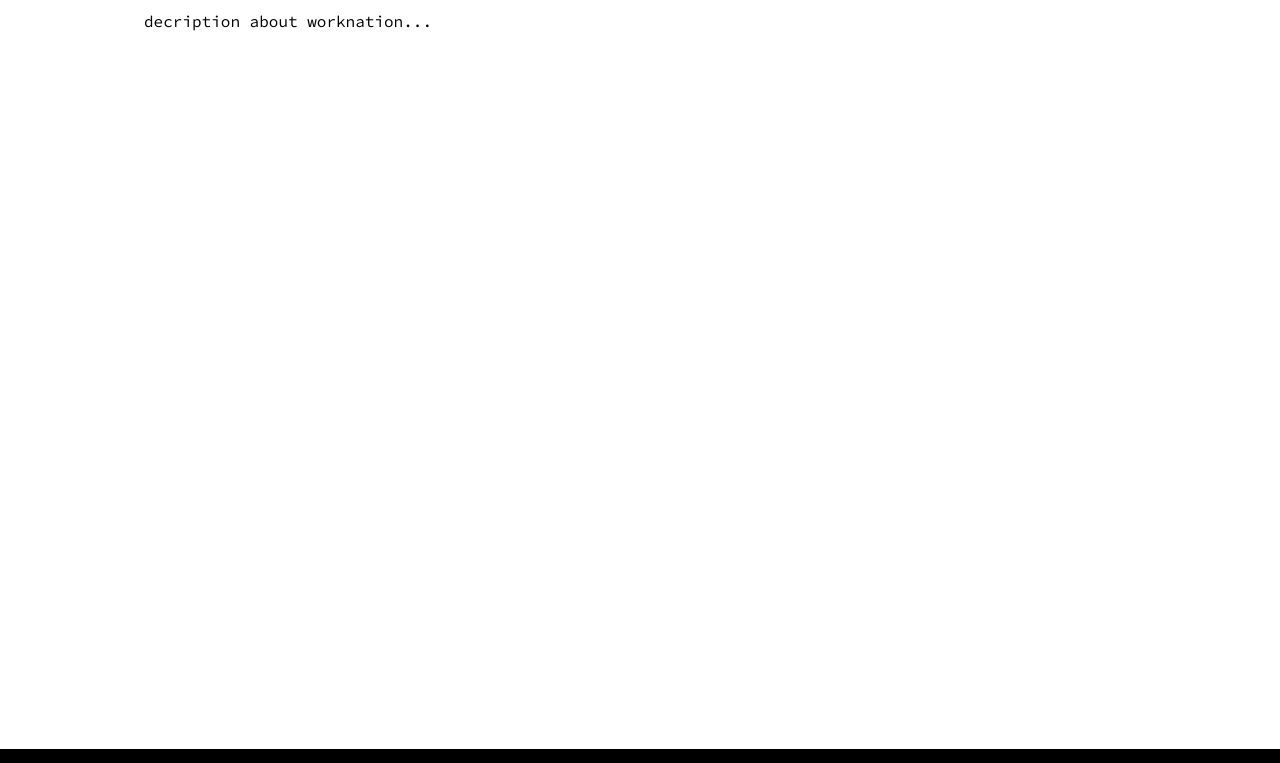
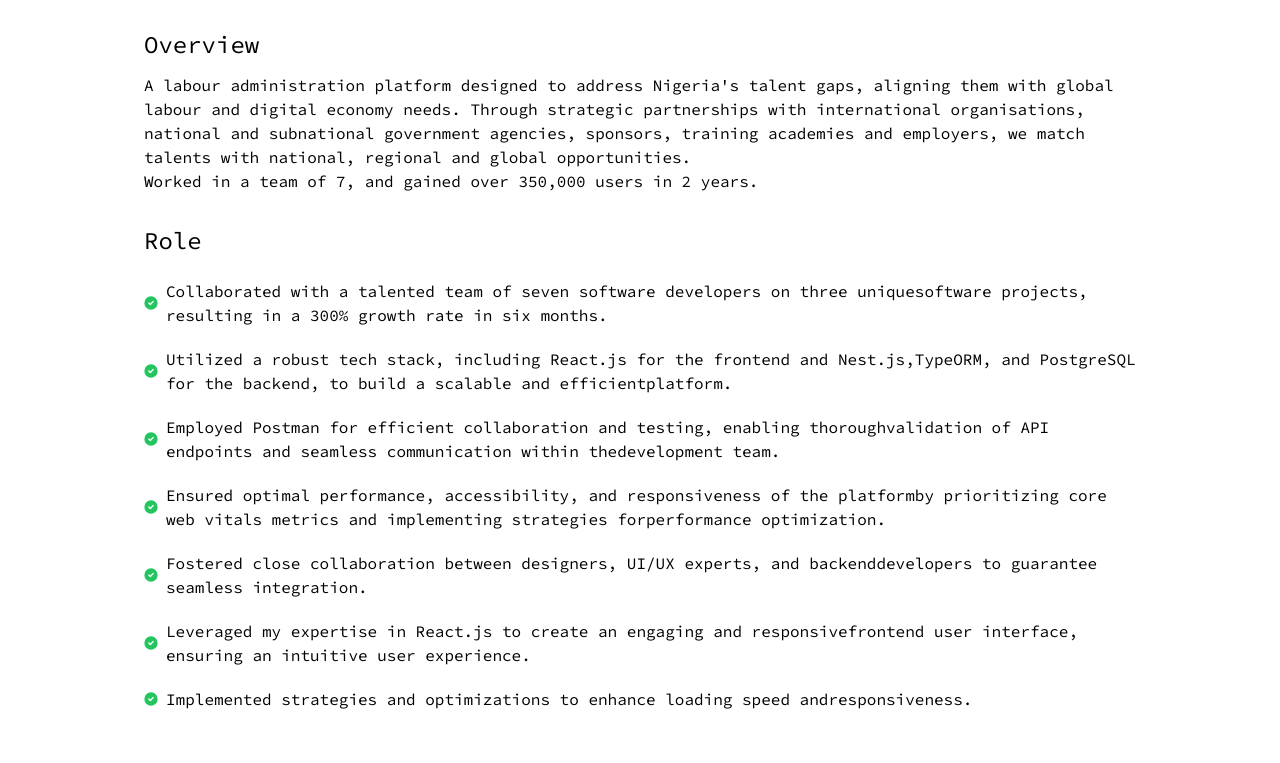
Before and after one commit to benjaminsanga/theebenjaminsanga, a plain HTML site: page projects/worknation.html in a window 1280 px wide. Shown: the part 243-1006 px from the top of the page. Drawn offline with nearby package versions, Linux system fonts and the light colour scheme.

Commit message:
updated worknation project

```diff
--- a/css/styles.css
+++ b/css/styles.css
@@ -48,3 +48,7 @@ nav a:hover {
   background-repeat: no-repeat;
   background-position: center;
 }
+
+.roles li {
+  margin: 10px 0;
+}
--- a/projects/worknation.html
+++ b/projects/worknation.html
@@ -15,7 +15,7 @@
 <body>
   <nav>
     <div class="max-w-screen-xl flex flex-wrap items-center justify-between mx-auto p-4">
-      <a href="https://flowbite.com/" class="flex items-center space-x-3 rtl:space-x-reverse">
+      <a href="/" class="flex items-center space-x-3 rtl:space-x-reverse">
           <span class="self-center text-2xl font-semibold whitespace-nowrap dark:text-white">Benjamin Sanga</span>
       </a>
       <button data-collapse-toggle="navbar-default" type="button" class="inline-flex items-center p-2 w-10 h-10 justify-center text-sm text-gray-500 rounded-lg md:hidden hover:bg-gray-100 focus:outline-none focus:ring-2 focus:ring-gray-200 dark:text-gray-400 dark:hover:bg-gray-700 dark:focus:ring-gray-600" aria-controls="navbar-default" aria-expanded="false">
@@ -35,10 +35,65 @@
       </div>
     </div>
   </nav>
-  <div class="h-screen my-16 mx-36">
-    <p>PROJECT</p>
-    <h2 class="text-3xl my-8">WorkNation</h2>
-    <p>decription about worknation...</p>
+  <div class=" my-16 mx-36">
+    <div>
+      <p>PROJECT</p>
+      <h2 class="text-3xl mt-8">WorkNation</h2>
+      <p class="mb-8 font-thin text-sm">22 September, 2022</p>
+    </div>
+    <div>
+      <h4 class="text-2xl mb-3">Overview</h4>
+      <p class="mb-8">
+        A labour administration platform designed to address Nigeria's talent gaps, aligning them with global labour and digital economy needs. Through strategic partnerships with international organisations, national and subnational government agencies, sponsors, training academies and employers, we match talents with national, regional and global opportunities.<br/>
+        Worked in a team of 7, and gained over 350,000 users in 2 years.
+      </p>
+      <h4 class="text-2xl mb-3">Role</h4>
+      <ul class="flex-col mb-8 roles">
+        <li class="flex items-center">
+          <svg class="w-3.5 h-3.5 me-2 text-green-500 dark:text-green-400 flex-shrink-0" aria-hidden="true" xmlns="http://www.w3.org/2000/svg" fill="currentColor" viewBox="0 0 20 20">
+              <path d="M10 .5a9.5 9.5 0 1 0 9.5 9.5A9.51 9.51 0 0 0 10 .5Zm3.707 8.207-4 4a1 1 0 0 1-1.414 0l-2-2a1 1 0 0 1 1.414-1.414L9 10.586l3.293-3.293a1 1 0 0 1 1.414 1.414Z"/>
+          </svg>
+          Collaborated with a talented team of seven software developers on three uniquesoftware projects, resulting in a 300% growth rate in six months.
+        </li>
+        <li class="flex items-center">
+          <svg class="w-3.5 h-3.5 me-2 text-green-500 dark:text-green-400 flex-shrink-0" aria-hidden="true" xmlns="http://www.w3.org/2000/svg" fill="currentColor" viewBox="0 0 20 20">
+              <path d="M10 .5a9.5 9.5 0 1 0 9.5 9.5A9.51 9.51 0 0 0 10 .5Zm3.707 8.207-4 4a1 1 0 0 1-1.414 0l-2-2a1 1 0 0 1 1.414-1.414L9 10.586l3.293-3.293a1 1 0 0 1 1.414 1.414Z"/>
+          </svg>
+          Utilized a robust tech stack, including React.js for the frontend and Nest.js,TypeORM, and PostgreSQL for the backend, to build a scalable and efficientplatform.
+        </li>
+        <li class="flex items-center">
+          <svg class="w-3.5 h-3.5 me-2 text-green-500 dark:text-green-400 flex-shrink-0" aria-hidden="true" xmlns="http://www.w3.org/2000/svg" fill="currentColor" viewBox="0 0 20 20">
+              <path d="M10 .5a9.5 9.5 0 1 0 9.5 9.5A9.51 9.51 0 0 0 10 .5Zm3.707 8.207-4 4a1 1 0 0 1-1.414 0l-2-2a1 1 0 0 1 1.414-1.414L9 10.586l3.293-3.293a1 1 0 0 1 1.414 1.414Z"/>
+          </svg>
+          Employed Postman for efficient collaboration and testing, enabling thoroughvalidation of API endpoints and seamless communication within thedevelopment team.
+        </li>
+        <li class="flex items-center">
+          <svg class="w-3.5 h-3.5 me-2 text-green-500 dark:text-green-400 flex-shrink-0" aria-hidden="true" xmlns="http://www.w3.org/2000/svg" fill="currentColor" viewBox="0 0 20 20">
+              <path d="M10 .5a9.5 9.5 0 1 0 9.5 9.5A9.51 9.51 0 0 0 10 .5Zm3.707 8.207-4 4a1 1 0 0 1-1.414 0l-2-2a1 1 0 0 1 1.414-1.414L9 10.586l3.293-3.293a1 1 0 0 1 1.414 1.414Z"/>
+          </svg>
+          Ensured optimal performance, accessibility, and responsiveness of the platformby prioritizing core web vitals metrics and implementing strategies forperformance optimization.
+        </li>
+        <li class="flex items-center">
+          <svg class="w-3.5 h-3.5 me-2 text-green-500 dark:text-green-400 flex-shrink-0" aria-hidden="true" xmlns="http://www.w3.org/2000/svg" fill="currentColor" viewBox="0 0 20 20">
+              <path d="M10 .5a9.5 9.5 0 1 0 9.5 9.5A9.51 9.51 0 0 0 10 .5Zm3.707 8.207-4 4a1 1 0 0 1-1.414 0l-2-2a1 1 0 0 1 1.414-1.414L9 10.586l3.293-3.293a1 1 0 0 1 1.414 1.414Z"/>
+          </svg>
+          Fostered close collaboration between designers, UI/UX experts, and backenddevelopers to guarantee seamless integration.
+        </li>
+        <li class="flex items-center">
+          <svg class="w-3.5 h-3.5 me-2 text-green-500 dark:text-green-400 flex-shrink-0" aria-hidden="true" xmlns="http://www.w3.org/2000/svg" fill="currentColor" viewBox="0 0 20 20">
+              <path d="M10 .5a9.5 9.5 0 1 0 9.5 9.5A9.51 9.51 0 0 0 10 .5Zm3.707 8.207-4 4a1 1 0 0 1-1.414 0l-2-2a1 1 0 0 1 1.414-1.414L9 10.586l3.293-3.293a1 1 0 0 1 1.414 1.414Z"/>
+          </svg>
+          Leveraged my expertise in React.js to create an engaging and responsivefrontend user interface, ensuring an intuitive user experience.
+        </li>
+        <li class="flex items-center">
+          <svg class="w-3.5 h-3.5 me-2 text-green-500 dark:text-green-400 flex-shrink-0" aria-hidden="true" xmlns="http://www.w3.org/2000/svg" fill="currentColor" viewBox="0 0 20 20">
+              <path d="M10 .5a9.5 9.5 0 1 0 9.5 9.5A9.51 9.51 0 0 0 10 .5Zm3.707 8.207-4 4a1 1 0 0 1-1.414 0l-2-2a1 1 0 0 1 1.414-1.414L9 10.586l3.293-3.293a1 1 0 0 1 1.414 1.414Z"/>
+          </svg>
+          Implemented strategies and optimizations to enhance loading speed andresponsiveness.
+        </li>
+      </ul>
+
+    </div>
   </div>
   <footer>
     <div class="flex flex-row justify-between items-center bg-black text-white px-9 py-5">
```
Also changed, not shown: index.html (+1 -1 lines).
